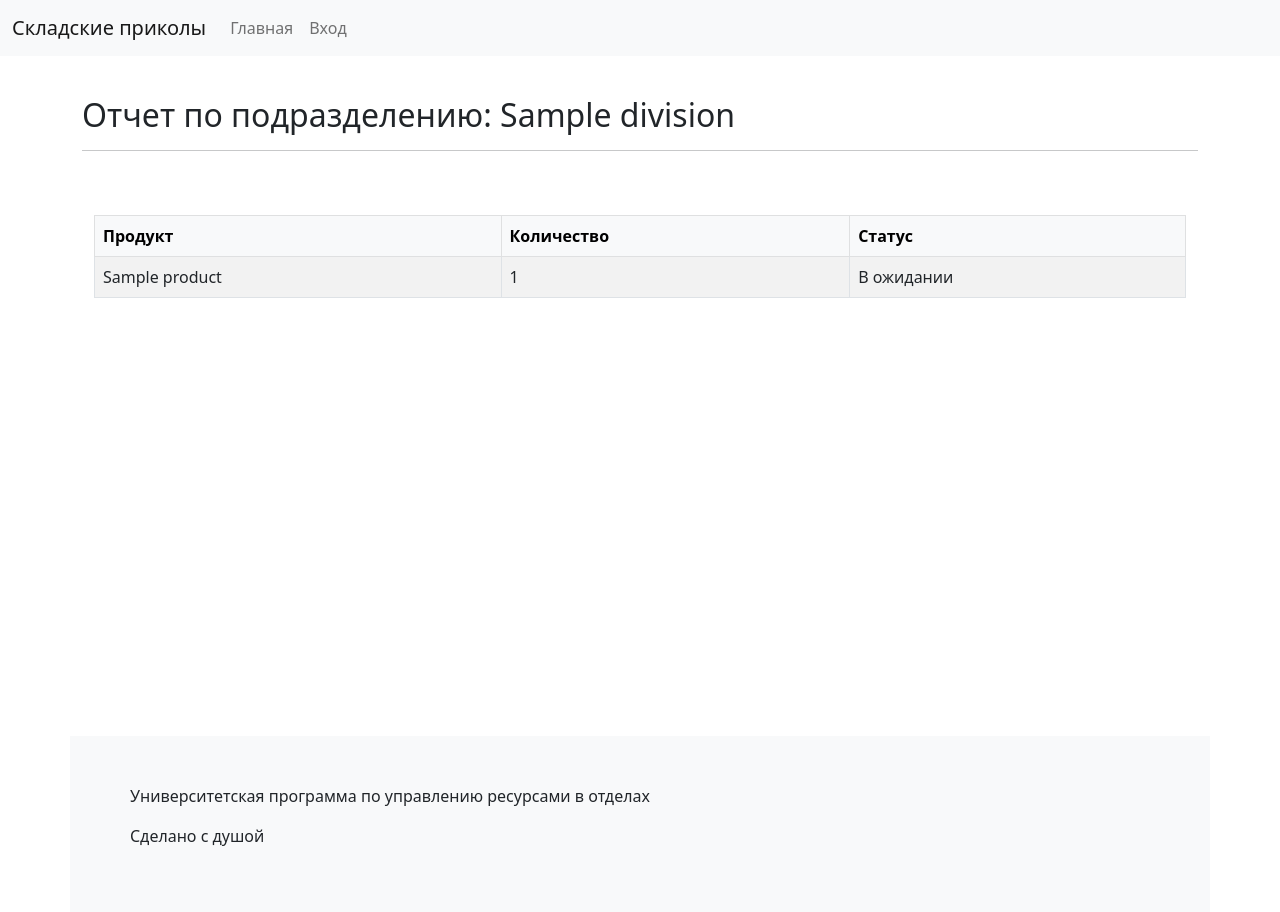
After one commit to rh64s/pract-server, a PHP site: template views/site/reports/show.php in a window 1280 px wide. The commit adds this page. Run offline with PHP 8.4, Linux system fonts and the light colour scheme; the template is opened without the code that fills it: most values are stand-ins (such as "Sample title", 1, 10 or a date in 2020); data that the repository does not hold is empty; some libraries are stand-ins or nearby versions.

Commit message:
upd: work with orders

```diff
--- a/app/Validators/MimeTypesValidator.php
+++ b/app/Validators/MimeTypesValidator.php
@@ -2,6 +2,7 @@
 
 namespace Validators;
 
+use Debug\DebugTools;
 use Src\Validator\AbstractValidator;
 
 class MimeTypesValidator extends AbstractValidator
--- a/core/Src/Application.php
+++ b/core/Src/Application.php
@@ -61,4 +61,9 @@ class Application
         //Запуск маршрутизации
         $this->route->start();
     }
+
+    function getPublic(): string
+    {
+        return __DIR__ . '/../../public';
+    }
 }
--- a/routes/web.php
+++ b/routes/web.php
@@ -37,3 +37,6 @@ Route::add('POST', '/orders/complete', [Controllers\OrderController::class, 'com
 Route::add(['GET', 'POST'], '/division-products', [Controllers\DivisionProductController::class, 'index'])->middleware('auth','csrf', 'storekeeper-only', 'specialChars', 'trim');
 Route::add('POST', '/division-products/add', [Controllers\DivisionProductController::class, 'add'])->middleware('auth','csrf', 'storekeeper-only', 'trim', 'specialChars');
 Route::add('POST', '/division-products/remove', [Controllers\DivisionProductController::class, 'remove'])->middleware('auth','csrf', 'storekeeper-only', 'trim', 'specialChars');
+
+Route::add('GET', '/reports', [Controllers\DivisionController::class, 'reports'])->middleware('auth');
+Route::add('GET', '/reports/show', [Controllers\DivisionController::class, 'showReport'])->middleware('auth', 'int:id');
--- a/views/layouts/main.php
+++ b/views/layouts/main.php
@@ -15,7 +15,7 @@
     <nav class="navbar navbar-expand-lg navbar-light bg-light">
         <div class="container-fluid">
 
-            <a class="navbar-brand" href="#">Складские приколы</a>
+            <a class="navbar-brand" href="<?= app()->route->getUrl('/hello')?>">Складские приколы</a>
             <button class="navbar-toggler" type="button" data-bs-toggle="collapse" data-bs-target="#navbarSupportedContent" aria-controls="navbarSupportedContent" aria-expanded="false" aria-label="Toggle navigation">
             <span class="navbar-toggler-icon"></span>
             </button>
@@ -47,9 +47,15 @@
                                 <li class="nav-item">
                                     <a class="nav-link" href="<?= app()->route->getUrl('/products') ?>">Продукты</a>
                                 </li>
+                                <li class="nav-item">
+                                    <a class="nav-link" href="<?= app()->route->getUrl('/reports') ?>">Отчеты</a>
+                                </li>
                     <?php elseif (app()->auth::user()->isStorekeeper()): ?>
                                 <li class="nav-item">
                                     <a class="nav-link" href="<?= app()->route->getUrl('/division-products') ?>">Продукты подразделения</a>
+                                </li>
+                                <li class="nav-item">
+                                    <a class="nav-link" href="<?= app()->route->getUrl('/reports/show?id=' . app()->auth::user()->division->id) ?>">Отчеты</a>
                                 </li>
                     <?php endif ?>
                             <li class="nav-item">
--- a/views/site/hello.php
+++ b/views/site/hello.php
@@ -12,7 +12,7 @@ $user = \Src\Auth\Auth::user();
             <p><strong>Отчество:</strong> <?= $user->patronymic ?></p>
                 <div class="col-md-6">
                     <div class="avatar-container">
-                        <img src="<?= $user->avatar ? '/' . $user->avatar : '/pop-it-mvc/public/static/img/default-avatar.png' ?>" alt="Аватар" class="avatar">
+                        <img class="avatar" src="<?= $user->avatar ? $user->avatar : '/uploads/avatars/test.png' ?>" alt="Аватар">
                     </div>
                 </div>
             <a href="<?= app()->route->getUrl('/users/set-avatar') ?>" class="btn btn-primary">Сменить аватар</a>
--- /dev/null
+++ b/views/site/reports/show.php
@@ -0,0 +1,30 @@
+<h2>Отчет по подразделению: <?= htmlspecialchars($division->name) ?></h2>
+<hr>
+<br>
+
+<div class="container mt-4">
+    <table class="table table-striped table-hover table-bordered">
+        <thead class="table-light">
+        <tr>
+            <th>Продукт</th>
+            <th>Количество</th>
+            <th>Статус</th>
+        </tr>
+        </thead>
+        <tbody>
+        <?php if (!empty($orders)): ?>
+            <?php foreach ($orders as $order): ?>
+                <tr class="td-all-text-centered">
+                    <td><?= htmlspecialchars($order->product->name) ?></td>
+                    <td><?= htmlspecialchars($order->count) ?></td>
+                    <td><?= $order->is_completed ? 'Выполнен' : 'В ожидании' ?></td>
+                </tr>
+            <?php endforeach; ?>
+        <?php else: ?>
+            <tr>
+                <td colspan="3" class="text-center">Для этого подразделения пока нет заказов.</td>
+            </tr>
+        <?php endif; ?>
+        </tbody>
+    </table>
+</div>
--- a/views/site/users/set-avatar.php
+++ b/views/site/users/set-avatar.php
@@ -7,7 +7,7 @@ $user = \Src\Auth\Auth::user();
 <br>
 <div class="container">
     <div class="avatar-container">
-        <img class="avatar" src="<?= $user->avatar ? '/' . $user->avatar : '/pop-it-mvc/public/static/img/default-avatar.png' ?>" alt="Аватар">
+        <img class="avatar" src="<?= $user->avatar ? $user->avatar : '/uploads/avatars/test.png' ?>" alt="Аватар">
     </div>
     <form method="post" enctype="multipart/form-data">
         <input name="csrf_token" type="hidden" value="<?= app()->auth::generateCSRF() ?>"/>
```
Also changed, not shown: app/Controllers/DivisionController.php (+42 -0 lines), app/Controllers/UserController.php (+13 -10 lines), views/site/reports/index.php (added, +33 -0 lines).
